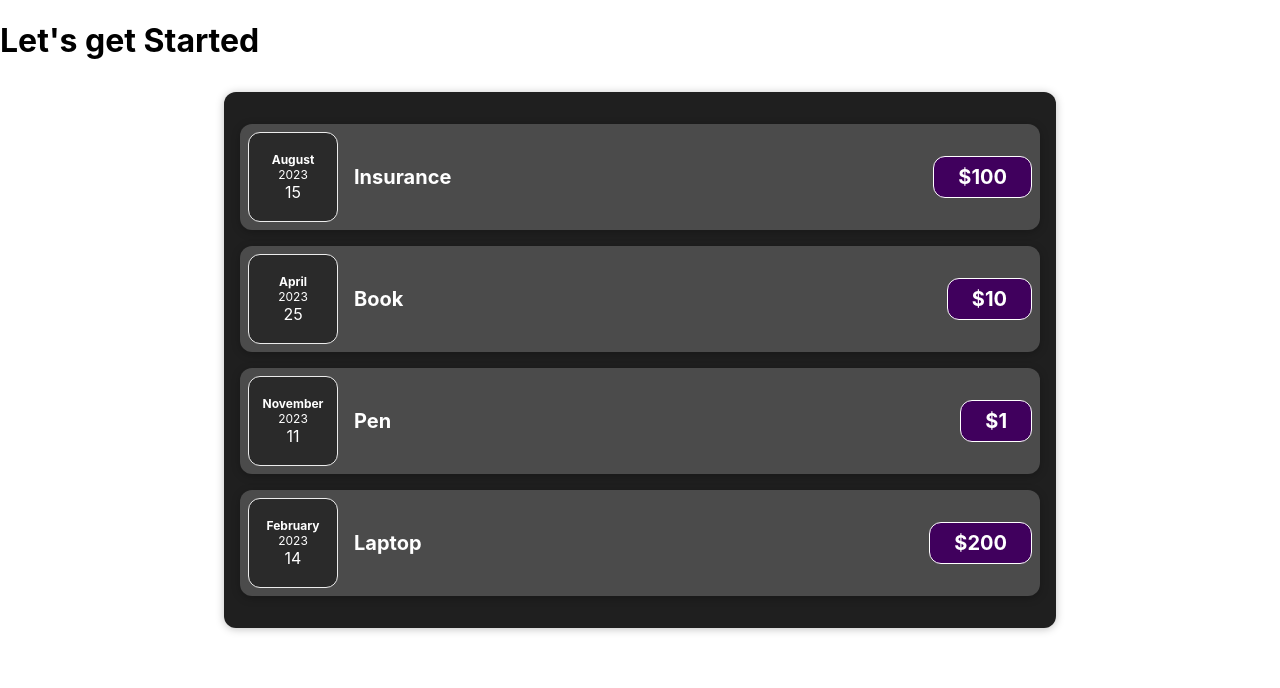
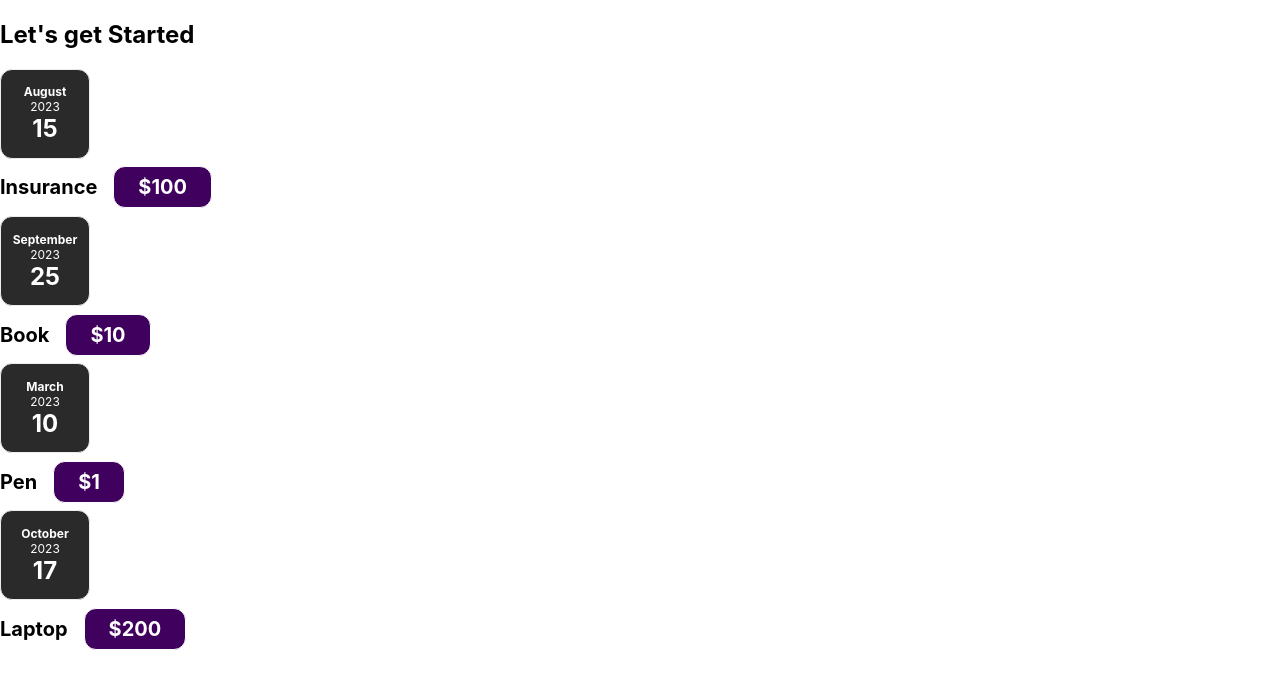
Before and after one commit to Red-Pillow/ReactJs-Sharpeners-, a React (Create React App) app: page / in a window 1280 px wide. Shown: the top 688 px of the page. Built offline with nearby package versions, Linux system fonts and the light colour scheme.

Commit message:
Wrapper Components

```diff
--- a/src/App.js
+++ b/src/App.js
@@ -1,19 +1,17 @@
-// Write your code at relevant places in the code below
-import Expenses from './components/Expenses'
-
+import Expenses from "./components/Expenses";
 
 function App() {
   const expenses = [
-    { id: "1", date: new Date(2023, 7, 15), title: "Insurance", price: 100 },
-    { id: "2", date: new Date(2023, 3, 25), title: "Book", price: 10 },
-    { id: "3", date: new Date(2023, 10, 11), title: "Pen", price: 1 },
-    { id: "4", date: new Date(2023, 1, 14), title: "Laptop", price: 200 },
+    { id: 1, title: "Insurance", date: new Date(2023, 7, 15), price: 100 },
+    { id: 2, title: "Book", date: new Date(2023, 8, 25), price: 10 },
+    { id: 3, title: "Pen", date: new Date(2023, 2, 10), price: 1 },
+    { id: 4, title: "Laptop", date: new Date(2023, 9, 17), price: 200 },
   ];
 
   return (
     <div>
-      <h1>Let's get Started</h1>
-      <Expenses expenses={expenses}/>
+      <h2>Let's get Started</h2>
+      <Expenses expenses={expenses} />
     </div>
   );
 }
--- /dev/null
+++ b/src/components/Card.css
@@ -0,0 +1,4 @@
+.card {
+    border-radius: 12px;
+    box-shadow: 0 1px 8px rgba(0, 0, 0, 0.25);
+  }
--- /dev/null
+++ b/src/components/Card.js
@@ -0,0 +1,7 @@
+// Write your code here
+import  './Card.css'
+function Card(props) {
+  const classes = 'card'+props.className
+  return (<div className={classes}>{props.children}</div>)
+}
+export default Card
--- a/src/components/ExpenseDate.js
+++ b/src/components/ExpenseDate.js
@@ -1,32 +1,17 @@
-// Write your code here
-
-import './ExpenseDate.css'
-const months = [
-  "January",
-  "February",
-  "March",
-  "April",
-  "May",
-  "June",
-  "July",
-  "August",
-  "September",
-  "October",
-  "November",
-  "December",
-];
+import "./ExpenseDate.css";
 
 function ExpenseDate(props) {
+  const month = props.date.toLocaleString("en-US", { month: "long" });
+  const year = props.date.getFullYear();
+  const day = props.date.toLocaleString("en-US", { day: "2-digit" });
 
-  const month = months[props.calendarDate.getMonth()];
-  const year = props.calendarDate.getFullYear();
-  const date = props.calendarDate.getDate();
-
-  return (<div className="expense-date">
-    <div className="expense-date__month">{month}</div>
-    <div className="expense-date__year">{year}</div>
-    <div className="expense-date__date">{date}</div>
-  </div>)
+  return (
+    <div className="expense-date">
+      <div className="expense-date__month">{month}</div>
+      <div className="expense-date__year">{year}</div>
+      <div className="expense-date__day">{day}</div>
+    </div>
+  );
 }
 
-export default ExpenseDate
+export default ExpenseDate;
--- a/src/components/ExpenseItem.css
+++ b/src/components/ExpenseItem.css
@@ -2,17 +2,12 @@
   display: flex;
   justify-content: space-between;
   align-items: center;
-  box-shadow: 0 2px 8px rgba(0, 0, 0, 0.25);
+  /* box-shadow: 0 2px 8px rgba(0,0,0,0.25); */
   padding: 0.5rem;
   margin: 1rem 0;
-  border-radius: 12px;
-  background-color: #4b4b4b;
-}
+  /* border-radius:12px; */
+  background-color: #4b4b4b
 
-.expense-item__location {
-  margin-left: 1rem;
-  color: yellow;
-  font-style: italic;
 }
 
 .expense-item__description {
--- a/src/components/ExpenseItem.js
+++ b/src/components/ExpenseItem.js
@@ -1,20 +1,17 @@
-// Write your code at relevant places in the code below
-
-import "./ExpenseItem.css";
-import ExpenseDate from "./ExpenseDate";
-
+// Write your code here
+import "./ExpenseItem.css"
+import ExpenseDate from "./ExpenseDate"
+import Card from "./Card"
 
 function ExpenseItem(props) {
-
   return (
-    <div className="expense-item">
-      <ExpenseDate calendarDate ={props.date} />
+    <Card className="expense-item">
+      <ExpenseDate date={props.date} />
       <div className="expense-item__description">
-        <h2>{props.title}</h2>
+        <h2> {props.title}</h2>
         <div className="expense-item__price">${props.price}</div>
       </div>
-    </div>
-  );
+    </Card>
+  )
 }
-
-export default ExpenseItem;
+export default ExpenseItem
--- a/src/components/Expenses.css
+++ b/src/components/Expenses.css
@@ -4,6 +4,4 @@
   margin: 2rem auto;
   width: 50rem;
   max-width: 95%;
-  border-radius: 12px;
-  box-shadow: 0 1px 8px rgba(0, 0, 0, 0.25);
 }
--- a/src/components/Expenses.js
+++ b/src/components/Expenses.js
@@ -1,18 +1,20 @@
 import ExpenseItem from "./ExpenseItem"
 import './Expenses.css';
-function Expenses(props){
-    return(
-        <div className="expenses">
-            {props.expenses.map((expense, index)=>{
-                return (
-                    <ExpenseItem key = {expense.id}
-                    date = {expense.date}
-                    title = {expense.title}
-                    price = {expense.price}/>
-                )
-            })}
-        </div>
-    )
+import Card from "./Card"
+function Expenses(props) {
+  return (
+    <Card className="expenses">
+      {props.expenses.map((expense, index) => {
+        return (
+          <ExpenseItem
+            id={expense.id}
+            date={expense.date}
+            title={expense.title}
+            price={expense.price} />
+        )
+      })}
+    </Card>
+  )
 }
 
 export default Expenses
```
Also changed, not shown: src/components/ExpenseDate.css (indentation only).
